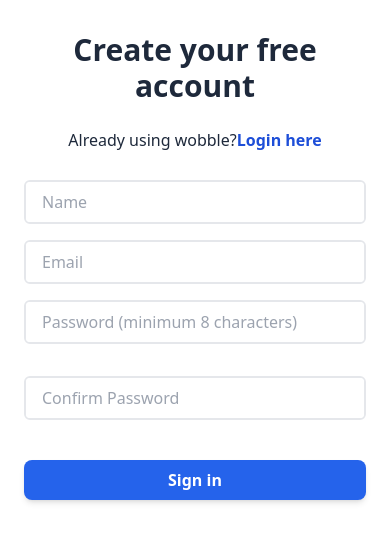
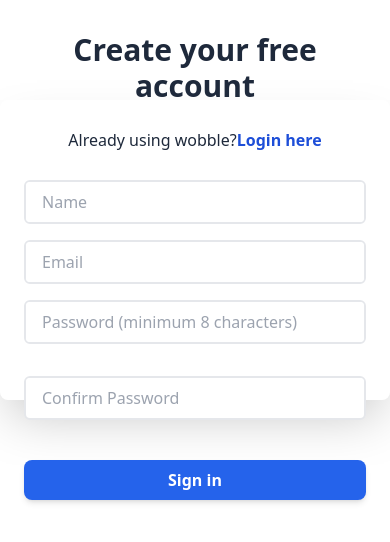
Before and after one commit to Velasco36/Task_Manager-Laravel-api, a React (Vite) app in the folder Notas/: page /register in a window 390 px wide. Shown: the top 542 px of the page. Built offline with nearby package versions, Linux system fonts and the light colour scheme.

Commit message:
feat: desing templete Register

```diff
--- a/Notas/src/views/Register/Register.jsx
+++ b/Notas/src/views/Register/Register.jsx
@@ -1,4 +1,5 @@
 import { useState } from "react";
+import { Link } from "react-router-dom";
 import { useDispatch } from "react-redux";
 import { useNavigate } from "react-router-dom";
 import { register } from "../../redux/actions/actions";
@@ -16,7 +17,7 @@ const Register = () => {
   });
 
   const [showConfirmPassword, setShowConfimPassword] = useState(false);
-
+ console.log(setShowConfimPassword)
   const handleChange = (event) => {
     setInput({
       ...input,
@@ -69,18 +70,18 @@ const Register = () => {
         />
       </div>
       <div className="flex w-full flex-col md:w-1/2">
-        <div className="my-auto mx-auto flex flex-col justify-center px-6 pt-8 md:justify-start lg:w-[28rem]">
+        <div className="my-auto rounded-lg h-3/5 shadow-2xl mx-auto  flex flex-col justify-center px-6 pt-8 md:justify-start lg:w-[28rem]">
           <p className="text-center text-3xl font-bold md:text-left md:leading-tight">
             Create your free account
           </p>
           <p className="mt-6 text-center font-medium md:text-left">
             Already using wobble?
-            <a
-              href="#"
+            <Link
+              to="/login"
               className="whitespace-nowrap font-semibold text-blue-700"
             >
               Login here
-            </a>
+            </Link>
           </p>
 
           <form
```
